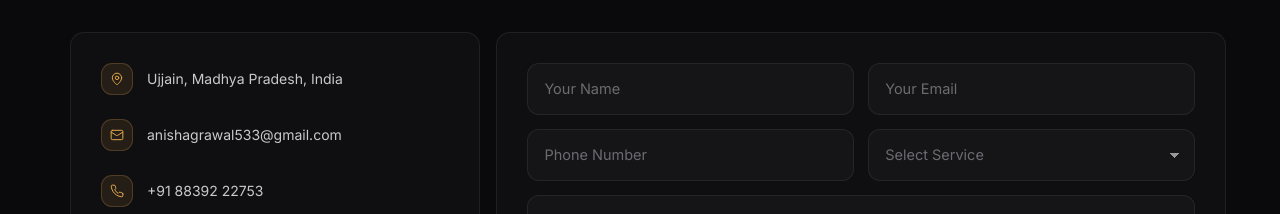
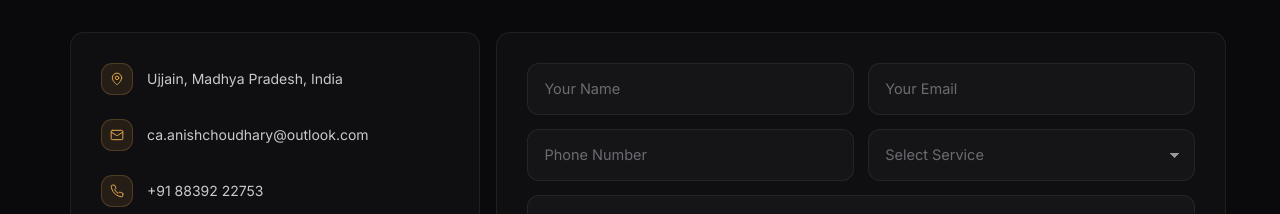
Before and after one commit to caanishAI/ANISH-CA-SITE, a React (Vite) app: page / in a window 1280 px wide. Shown: the part 6280-6494 px from the top of the page. Built offline with nearby package versions, Linux system fonts and the light colour scheme.

Commit message:
Update App.jsx

```diff
--- a/App.jsx
+++ b/App.jsx
@@ -26,7 +26,7 @@ const FIRM = {
   estYear: "2017",
   city: "Ujjain, Madhya Pradesh, India",
   phone: "+91 88392 22753",
-  email: "anishagrawal533@gmail.com",
+  email: "ca.anishchoudhary@outlook.com",
   hours: "Mon – Sat · 10:00 AM – 6:00 PM",
 };
 
```
